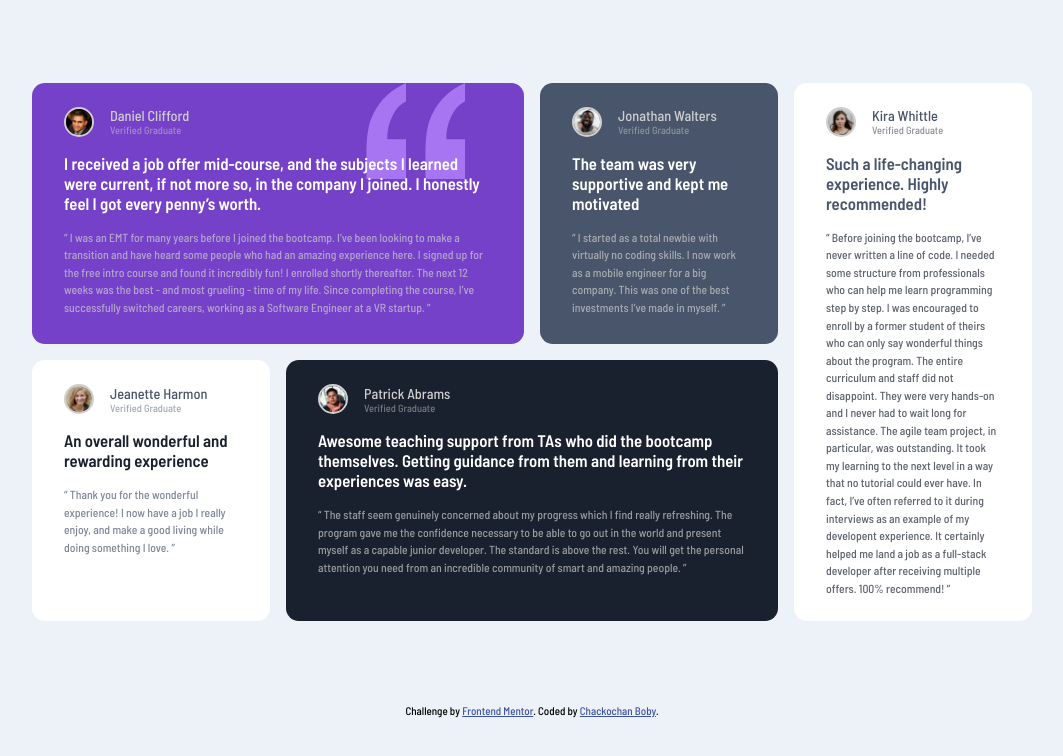
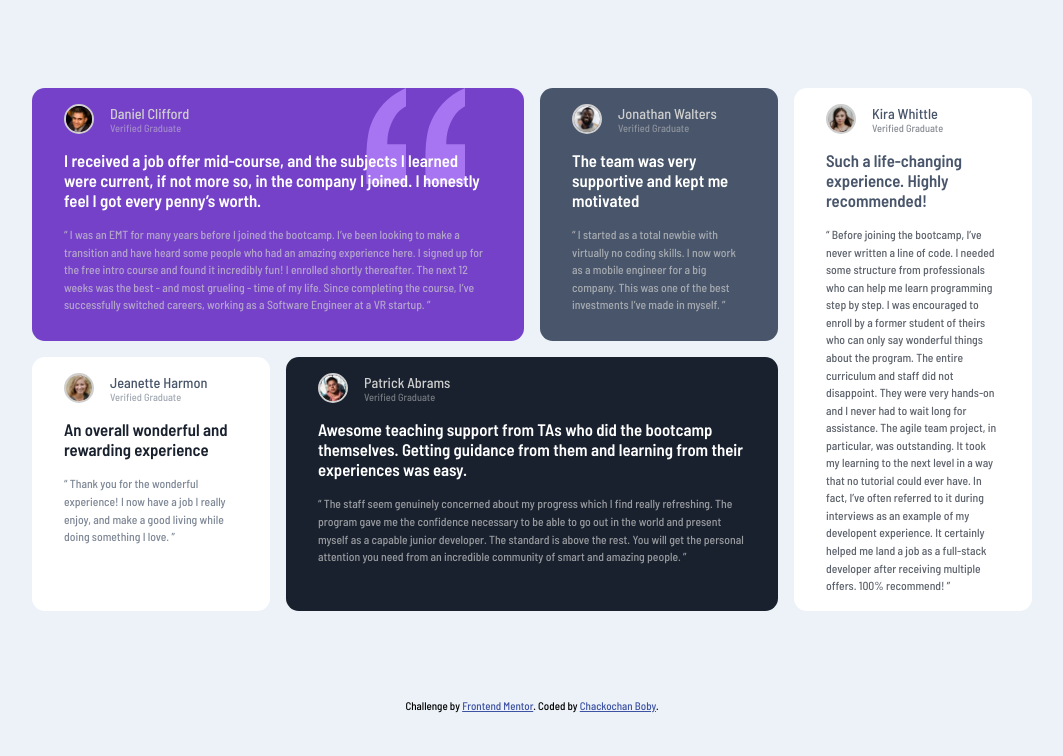
Before and after one commit to ChackochanBoby/testimonials-grid-frntnd-mntr, a plain HTML site: page index.html in a window 1280 px wide. Shown: the whole page, without its empty margins (108-1171 px from the left). Drawn offline with Linux system fonts and the light colour scheme.

Commit message:
Update styles.css

```diff
--- a/styles.css
+++ b/styles.css
@@ -124,7 +124,7 @@ p{
 .box-flex-padding{
     display: flex;
     flex-direction: column;
-    padding: 1.5rem 2rem;
+    padding: 1rem 2rem;
     border-radius: .8rem;
 }
 .name-div{
```
